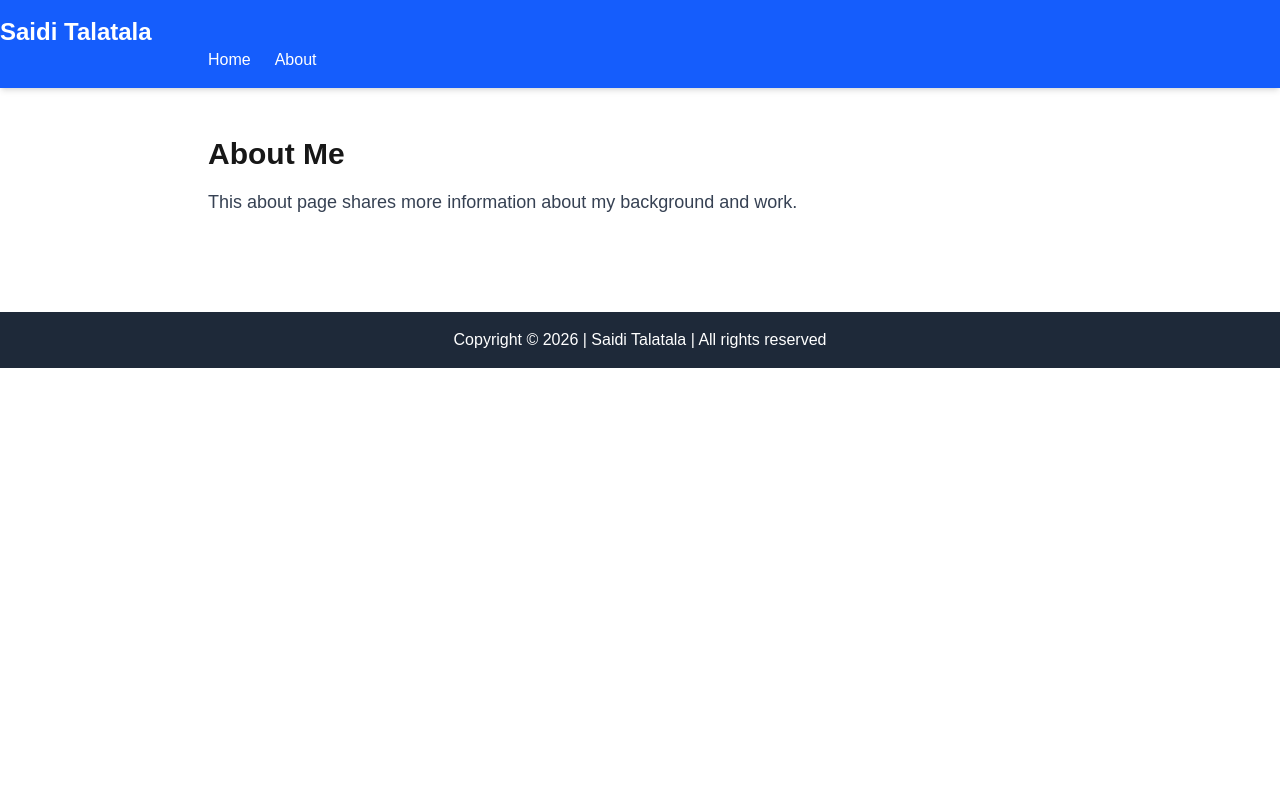
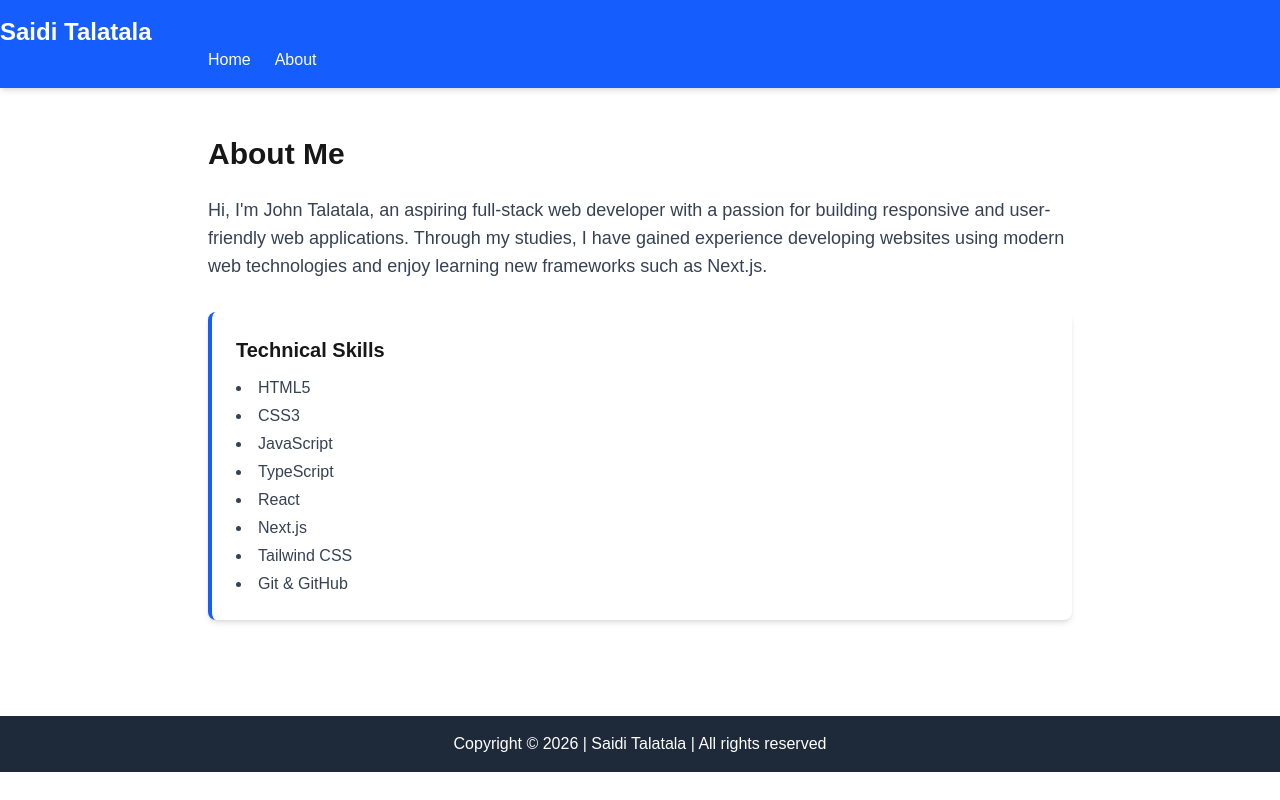
Before and after one commit to JohnTala/wdd430-portfolio, a Next.js app: page /about in a window 1280 px wide. Built offline with nearby package versions, Linux system fonts and the light colour scheme.

Commit message:
Add reusable SkillCard component and update About page

```diff
--- a/app/about/page.tsx
+++ b/app/about/page.tsx
@@ -1,10 +1,31 @@
+import SkillCard from "@/components/SkillCard";
+
 export default function About() {
   return (
     <main className="max-w-4xl mx-auto px-4 py-12">
-      <h2 className="text-3xl font-bold mb-4">About Me</h2>
-      <p className="text-lg text-gray-700">
-        This about page shares more information about my background and work.
+      <h2 className="text-3xl font-bold mb-6">About Me</h2>
+
+      <p className="text-lg text-gray-700 mb-8">
+        Hi, I'm John Talatala, an aspiring full-stack web developer with a
+        passion for building responsive and user-friendly web applications.
+        Through my studies, I have gained experience developing websites using
+        modern web technologies and enjoy learning new frameworks such as
+        Next.js.
       </p>
+
+      <SkillCard
+        title="Technical Skills"
+        skills={[
+          "HTML5",
+          "CSS3",
+          "JavaScript",
+          "TypeScript",
+          "React",
+          "Next.js",
+          "Tailwind CSS",
+          "Git & GitHub",
+        ]}
+      />
     </main>
   );
 }
--- /dev/null
+++ b/components/SkillCard.tsx
@@ -0,0 +1,20 @@
+interface SkillCardProps {
+  title: string;
+  skills: string[];
+}
+
+export default function SkillCard({
+  title,
+  skills,
+}: SkillCardProps) {
+  return (
+    <section className="bg-white shadow-md rounded-lg p-6 border-l-4 border-blue-600">
+      <h3 className="text-xl font-semibold mb-3">{title}</h3>
+      <ul className="list-disc list-inside space-y-1 text-gray-700">
+        {skills.map((skill) => (
+          <li key={skill}>{skill}</li>
+        ))}
+      </ul>
+    </section>
+  );
+}
```
